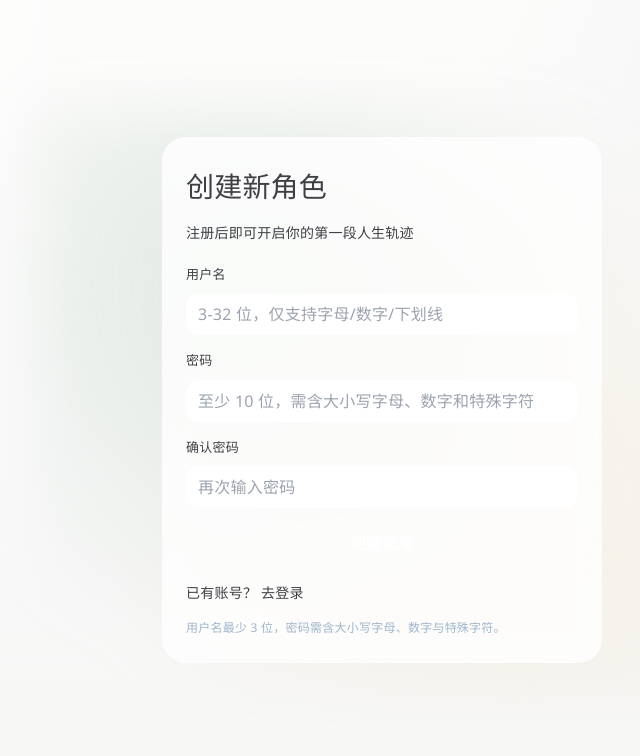
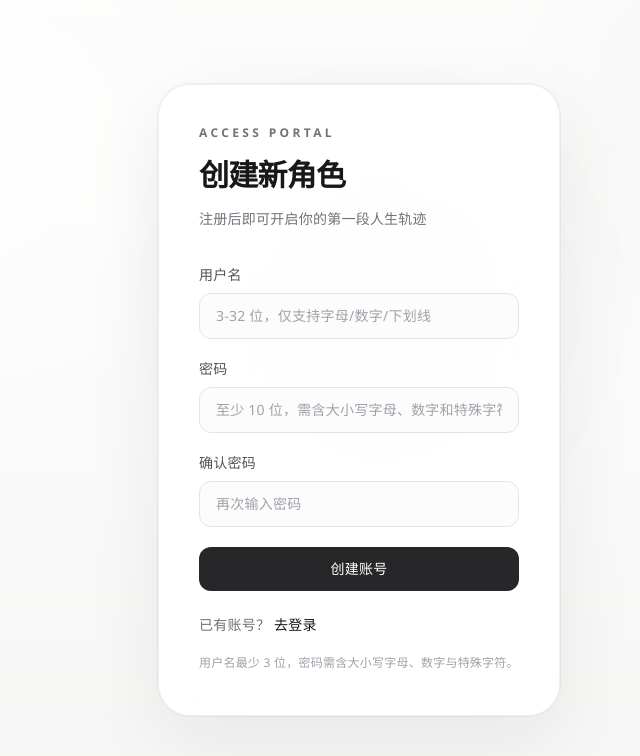
Before and after one commit to WhiteCloudOL/life-restart-web, a Vue app in the folder frontend/: page /register in a window 1280 px wide. Shown: the top 756 px of the page, without its empty margins (258-898 px from the left). Built offline with nearby package versions, Linux system fonts and the light colour scheme.

Commit message:
feat: unify auth and profile design system

```diff
--- a/frontend/src/components/AuthCard.vue
+++ b/frontend/src/components/AuthCard.vue
@@ -6,40 +6,14 @@ defineProps<{
 </script>
 
 <template>
-  <section class="card">
-    <header class="head">
-      <h1>{{ title }}</h1>
-      <p>{{ subtitle }}</p>
+  <section
+    class="rounded-[2rem] border border-zinc-200/60 bg-white/90 p-8 shadow-[0_24px_80px_rgba(24,24,27,0.07)] ring-1 ring-zinc-900/5 backdrop-blur-2xl lg:p-10"
+  >
+    <header class="mb-8">
+      <p class="text-xs font-semibold uppercase tracking-[0.28em] text-zinc-500">Access Portal</p>
+      <h1 class="mt-4 text-3xl font-bold tracking-tight text-zinc-900">{{ title }}</h1>
+      <p class="mt-3 text-sm leading-7 text-zinc-500">{{ subtitle }}</p>
     </header>
     <slot />
   </section>
 </template>
-
-<style scoped>
-.card {
-  border: 1px solid var(--line);
-  border-radius: 24px;
-  padding: 24px;
-  background: rgba(255, 255, 255, 0.78);
-  backdrop-filter: blur(14px);
-  box-shadow: var(--shadow-soft);
-}
-
-.head {
-  margin-bottom: 18px;
-}
-
-h1 {
-  margin: 0 0 8px;
-  font-size: 28px;
-  letter-spacing: 0.2px;
-  color: var(--title);
-  font-family: var(--font-serif);
-}
-
-p {
-  margin: 0;
-  color: var(--subtext);
-  font-size: 14px;
-}
-</style>
--- a/frontend/src/components/BaseButton.vue
+++ b/frontend/src/components/BaseButton.vue
@@ -16,44 +16,13 @@ withDefaults(
 </script>
 
 <template>
-  <button :type="type" :disabled="disabled || loading" :class="{ block }">
+  <button
+    :type="type"
+    :disabled="disabled || loading"
+    class="inline-flex h-11 items-center justify-center rounded-xl bg-zinc-800 px-5 text-sm font-medium text-white transition-all duration-300 hover:bg-zinc-900 hover:shadow-md focus:outline-none focus:ring-2 focus:ring-zinc-800/20 disabled:cursor-not-allowed disabled:opacity-60"
+    :class="block ? 'w-full' : ''"
+  >
     <span v-if="loading">处理中...</span>
     <slot v-else />
   </button>
 </template>
-
-<style scoped>
-button {
-  position: relative;
-  overflow: hidden;
-  height: 42px;
-  border: 0;
-  border-radius: 14px;
-  font-weight: 700;
-  letter-spacing: 0.2px;
-  color: #fff;
-  cursor: pointer;
-  background: linear-gradient(92deg, var(--accent), #6da58f);
-  box-shadow: var(--shadow-soft);
-  transition: transform 0.3s ease, opacity 0.3s ease, box-shadow 0.3s ease, background-color 0.3s ease;
-}
-
-button:hover:enabled {
-  transform: translateY(-1px) scale(1.02);
-  box-shadow: 0 10px 30px rgba(42, 157, 143, 0.2);
-}
-
-button:focus-visible {
-  outline: 2px solid rgba(105, 178, 255, 0.6);
-  outline-offset: 2px;
-}
-
-button:disabled {
-  opacity: 0.62;
-  cursor: not-allowed;
-}
-
-.block {
-  width: 100%;
-}
-</style>
--- a/frontend/src/components/BaseInput.vue
+++ b/frontend/src/components/BaseInput.vue
@@ -27,7 +27,11 @@ const emit = defineEmits<{
   (event: 'blur'): void;
 }>();
 
-const fieldClass = computed<string>(() => (props.error ? 'input is-error' : 'input'));
+const fieldClass = computed<string>(() =>
+  props.error
+    ? 'border-red-200 bg-red-50/50 focus:border-red-400 focus:ring-red-200'
+    : 'border-zinc-200 bg-zinc-50/50 focus:border-zinc-800 focus:ring-zinc-800/20',
+);
 
 const onInput = (event: Event): void => {
   const target = event.target as HTMLInputElement;
@@ -36,61 +40,20 @@ const onInput = (event: Event): void => {
 </script>
 
 <template>
-  <label class="field">
-    <span class="label">{{ label }}</span>
+  <label class="grid gap-2">
+    <span class="text-sm font-medium text-zinc-600">{{ label }}</span>
     <input
-      :class="fieldClass"
       :value="modelValue"
       :type="type"
       :placeholder="placeholder"
       :autocomplete="autocomplete"
       :disabled="disabled"
       :maxlength="maxLength"
+      class="w-full rounded-xl border px-4 py-3 text-sm text-zinc-700 placeholder-zinc-400 transition-all focus:outline-none focus:ring-2 disabled:cursor-not-allowed disabled:opacity-60"
+      :class="fieldClass"
       @input="onInput"
       @blur="$emit('blur')"
     />
-    <span v-if="error" class="error">{{ error }}</span>
+    <span v-if="error" class="text-xs text-red-500">{{ error }}</span>
   </label>
 </template>
-
-<style scoped>
-.field {
-  display: grid;
-  gap: 7px;
-}
-
-.label {
-  font-size: 13px;
-  color: var(--subtext);
-}
-
-.input {
-  height: 42px;
-  border-radius: 14px;
-  border: 1px solid var(--line);
-  padding: 0 12px;
-  background: rgba(255, 255, 255, 0.92);
-  color: var(--text);
-  transition: border-color 0.2s ease, box-shadow 0.2s ease;
-}
-
-.input:focus {
-  outline: none;
-  border-color: rgba(76, 201, 240, 0.55);
-  box-shadow: 0 0 0 3px rgba(76, 201, 240, 0.15);
-}
-
-.input.is-error {
-  border-color: rgba(255, 92, 122, 0.65);
-}
-
-.input:disabled {
-  opacity: 0.65;
-  cursor: not-allowed;
-}
-
-.error {
-  font-size: 12px;
-  color: var(--danger);
-}
-</style>
--- a/frontend/src/layouts/AuthLayout.vue
+++ b/frontend/src/layouts/AuthLayout.vue
@@ -1,35 +1,13 @@
 <template>
-  <div class="auth-shell">
-    <div class="aurora" />
-    <main class="auth-content">
+  <div class="relative min-h-screen overflow-hidden bg-zinc-50 px-4 py-10">
+    <div
+      class="pointer-events-none absolute inset-0 bg-[radial-gradient(circle_at_18%_18%,rgba(255,255,255,0.95),transparent_24%),radial-gradient(circle_at_82%_14%,rgba(244,244,245,0.9),transparent_24%),linear-gradient(180deg,#fcfcfb_0%,#fafafa_52%,#f6f6f5_100%)]"
+    />
+    <div
+      class="pointer-events-none absolute left-1/2 top-24 h-[26rem] w-[26rem] -translate-x-1/2 rounded-full bg-[radial-gradient(circle,rgba(24,24,27,0.06),transparent_68%)] blur-3xl"
+    />
+    <main class="relative z-10 mx-auto flex min-h-[calc(100vh-5rem)] w-full max-w-md items-center">
       <RouterView />
     </main>
   </div>
 </template>
-
-<style scoped>
-.auth-shell {
-  min-height: 100vh;
-  position: relative;
-  display: grid;
-  place-items: center;
-  padding: 24px;
-}
-
-.aurora {
-  position: absolute;
-  width: min(700px, 95vw);
-  aspect-ratio: 1.2;
-  background:
-    radial-gradient(circle at 30% 30%, rgba(132, 169, 140, 0.22), transparent 60%),
-    radial-gradient(circle at 70% 70%, rgba(232, 208, 162, 0.2), transparent 65%);
-  filter: blur(28px);
-  pointer-events: none;
-}
-
-.auth-content {
-  width: min(440px, 100%);
-  position: relative;
-  z-index: 1;
-}
-</style>
--- a/frontend/src/views/Login.vue
+++ b/frontend/src/views/Login.vue
@@ -54,7 +54,7 @@ const onSubmit = async (): Promise<void> => {
 
 <template>
   <AuthCard title="欢迎回来" subtitle="继续你的 AI 人生推演">
-    <form class="form" @submit.prevent="onSubmit">
+    <form class="grid gap-5" @submit.prevent="onSubmit">
       <BaseInput
         v-model="username"
         label="用户名"
@@ -73,33 +73,14 @@ const onSubmit = async (): Promise<void> => {
         :max-length="PASSWORD_MAX_LENGTH"
         @blur="validateForm"
       />
-      <p v-if="globalError" class="error">{{ globalError }}</p>
+      <p v-if="globalError" class="text-sm text-red-500">{{ globalError }}</p>
       <BaseButton type="submit" :loading="authStore.isLoggingIn" :disabled="!canSubmit">
         {{ authStore.isLoggingIn ? '登录中...' : '登录' }}
       </BaseButton>
     </form>
-    <p class="foot">
+    <p class="mt-6 text-sm text-zinc-500">
       没有账号？
-      <RouterLink to="/register">去注册</RouterLink>
+      <RouterLink to="/register" class="font-medium text-zinc-900 transition-colors hover:text-zinc-600">去注册</RouterLink>
     </p>
   </AuthCard>
 </template>
-
-<style scoped>
-.form {
-  display: grid;
-  gap: 14px;
-}
-
-.error {
-  margin: 0;
-  color: var(--danger);
-  font-size: 13px;
-}
-
-.foot {
-  margin: 16px 0 0;
-  color: var(--subtext);
-  font-size: 14px;
-}
-</style>
--- a/frontend/src/views/Profile.vue
+++ b/frontend/src/views/Profile.vue
@@ -88,7 +88,6 @@ const onSave = async (): Promise<void> => {
       custom_base_url: form.custom_base_url.trim() || null,
     };
 
-    // 空值不覆盖 Key，防止误清空；如果要清空可在后续加“清空 Key”显式开关。
     if (form.custom_api_key.trim()) {
       payload.custom_api_key = form.custom_api_key.trim();
     }
@@ -108,23 +107,51 @@ const onSave = async (): Promise<void> => {
 </script>
 
 <template>
-  <section class="panel">
-    <h1>个人设置</h1>
-    <p class="hint">用户名不可修改。可修改昵称并切换默认 API / 自定义 API（自定义模式不计额度）。</p>
-    <form class="form" @submit.prevent="onSave">
+  <section class="px-4 pb-16 pt-6 lg:pt-10">
+    <div
+      class="mx-auto w-full max-w-4xl rounded-[2rem] border border-zinc-200/60 bg-white/90 p-8 shadow-[0_24px_80px_rgba(24,24,27,0.07)] ring-1 ring-zinc-900/5 backdrop-blur-2xl lg:p-10"
+    >
+      <div class="mb-8">
+        <p class="text-xs font-semibold uppercase tracking-[0.28em] text-zinc-500">Profile Settings</p>
+        <h1 class="mt-4 text-3xl font-bold tracking-tight text-zinc-900">个人设置</h1>
+        <p class="mt-3 max-w-2xl text-sm leading-7 text-zinc-500">
+          用户名不可修改。你可以更新昵称，并在默认 API 与自定义 API 模式之间切换。
+        </p>
+      </div>
+
+      <form class="grid gap-6" @submit.prevent="onSave">
+        <div class="grid gap-5 lg:grid-cols-2">
           <BaseInput v-model="form.username" label="用户名（不可修改）" autocomplete="username" disabled />
           <BaseInput v-model="form.nickname" label="昵称" autocomplete="nickname" placeholder="用于展示的昵称" />
-      <fieldset class="mode-group">
-        <legend>调用模式</legend>
-        <label>
-          <input v-model="form.api_mode" type="radio" value="default" />
-          <span>默认 API（计入额度）</span>
+        </div>
+
+        <fieldset class="rounded-[1.5rem] border border-zinc-200/60 bg-zinc-50/70 p-5 ring-1 ring-zinc-900/5">
+          <legend class="px-2 text-sm font-medium text-zinc-500">调用模式</legend>
+          <div class="mt-3 grid gap-3 sm:grid-cols-2">
+            <label
+              class="flex cursor-pointer items-start gap-3 rounded-2xl border p-4 transition-all"
+              :class="form.api_mode === 'default' ? 'border-zinc-800 bg-white ring-1 ring-zinc-800/10' : 'border-zinc-200 bg-white/70'"
+            >
+              <input v-model="form.api_mode" type="radio" value="default" class="mt-1 h-4 w-4 accent-zinc-800" />
+              <span>
+                <span class="block text-sm font-medium text-zinc-800">默认 API</span>
+                <span class="mt-1 block text-xs leading-6 text-zinc-500">计入系统额度，适合直接开始体验。</span>
+              </span>
             </label>
-        <label>
-          <input v-model="form.api_mode" type="radio" value="custom" />
-          <span>自定义 API（不计额度）</span>
+            <label
+              class="flex cursor-pointer items-start gap-3 rounded-2xl border p-4 transition-all"
+              :class="form.api_mode === 'custom' ? 'border-zinc-800 bg-white ring-1 ring-zinc-800/10' : 'border-zinc-200 bg-white/70'"
+            >
+              <input v-model="form.api_mode" type="radio" value="custom" class="mt-1 h-4 w-4 accent-zinc-800" />
+              <span>
+                <span class="block text-sm font-medium text-zinc-800">自定义 API</span>
+                <span class="mt-1 block text-xs leading-6 text-zinc-500">不计平台额度，适合接入自己的模型与网关。</span>
+              </span>
             </label>
+          </div>
         </fieldset>
+
+        <div class="grid gap-5 lg:grid-cols-2">
           <BaseInput
             v-model="form.custom_model_name"
             label="自定义模型名"
@@ -137,6 +164,8 @@ const onSave = async (): Promise<void> => {
             placeholder="例如 https://api.openai.com/v1"
             :disabled="form.api_mode === 'default'"
           />
+        </div>
+
         <BaseInput
           v-model="form.custom_api_key"
           label="自定义 API Key"
@@ -144,74 +173,17 @@ const onSave = async (): Promise<void> => {
           placeholder="留空表示不修改；输入新值会覆盖"
           :disabled="form.api_mode === 'default'"
         />
-      <p v-if="errorMessage" class="error">{{ errorMessage }}</p>
-      <p v-if="successMessage" class="success">{{ successMessage }}</p>
-      <BaseButton type="submit" :loading="isSaving">保存设置</BaseButton>
+
+        <div class="flex flex-col gap-3">
+          <p v-if="errorMessage" class="text-sm text-red-500">{{ errorMessage }}</p>
+          <p v-if="successMessage" class="text-sm text-emerald-600">{{ successMessage }}</p>
+        </div>
+
+        <div class="flex flex-col gap-3 sm:flex-row sm:items-center">
+          <BaseButton type="submit" :loading="isSaving" :block="false">保存设置</BaseButton>
+          <p class="text-xs text-zinc-500">自定义 Key 留空时不会覆盖已有值。</p>
+        </div>
       </form>
+    </div>
   </section>
 </template>
-
-<style scoped>
-.panel {
-  padding: 24px;
-  border: 1px solid var(--line);
-  border-radius: 24px;
-  background: var(--panel);
-  backdrop-filter: blur(14px);
-  box-shadow: var(--shadow-soft);
-  width: min(760px, 100%);
-}
-
-h1 {
-  margin: 0;
-  color: var(--title);
-  font-family: var(--font-serif);
-}
-
-.hint {
-  margin: 10px 0 0;
-  color: var(--subtext);
-  line-height: 1.75;
-}
-
-.form {
-  display: grid;
-  gap: 14px;
-  margin-top: 20px;
-}
-
-.mode-group {
-  margin: 0;
-  border: 1px solid var(--line);
-  border-radius: 16px;
-  padding: 12px 14px;
-  display: grid;
-  gap: 10px;
-  background: rgba(255, 255, 255, 0.66);
-}
-
-.mode-group legend {
-  padding: 0 6px;
-  color: var(--subtext);
-  font-size: 13px;
-}
-
-.mode-group label {
-  display: flex;
-  align-items: center;
-  gap: 8px;
-  color: var(--text);
-}
-
-.error {
-  margin: 0;
-  color: var(--danger);
-  font-size: 13px;
-}
-
-.success {
-  margin: 0;
-  color: var(--accent-2);
-  font-size: 13px;
-}
-</style>
--- a/frontend/src/views/Register.vue
+++ b/frontend/src/views/Register.vue
@@ -70,7 +70,7 @@ const onSubmit = async (): Promise<void> => {
 
 <template>
   <AuthCard title="创建新角色" subtitle="注册后即可开启你的第一段人生轨迹">
-    <form class="form" @submit.prevent="onSubmit">
+    <form class="grid gap-5" @submit.prevent="onSubmit">
       <BaseInput
         v-model="form.username"
         label="用户名"
@@ -100,47 +100,18 @@ const onSubmit = async (): Promise<void> => {
         :max-length="PASSWORD_MAX_LENGTH"
         @blur="validateForm"
       />
-      <p v-if="globalError" class="error">{{ globalError }}</p>
-      <p v-if="successMessage" class="success">{{ successMessage }}</p>
+      <p v-if="globalError" class="text-sm text-red-500">{{ globalError }}</p>
+      <p v-if="successMessage" class="text-sm text-emerald-600">{{ successMessage }}</p>
       <BaseButton type="submit" :loading="isSubmitting" :disabled="!canSubmit">
         {{ isSubmitting ? '提交中...' : '创建账号' }}
       </BaseButton>
     </form>
-    <p class="foot">
+    <p class="mt-6 text-sm text-zinc-500">
       已有账号？
-      <RouterLink to="/login">去登录</RouterLink>
+      <RouterLink to="/login" class="font-medium text-zinc-900 transition-colors hover:text-zinc-600">去登录</RouterLink>
     </p>
-    <p class="hint">用户名最少 {{ USERNAME_MIN_LENGTH }} 位，密码需含大小写字母、数字与特殊字符。</p>
+    <p class="mt-4 text-xs leading-6 text-zinc-400">
+      用户名最少 {{ USERNAME_MIN_LENGTH }} 位，密码需含大小写字母、数字与特殊字符。
+    </p>
   </AuthCard>
 </template>
-
-<style scoped>
-.form {
-  display: grid;
-  gap: 14px;
-}
-
-.error {
-  margin: 0;
-  color: var(--danger);
-  font-size: 13px;
-}
-
-.success {
-  margin: 0;
-  color: var(--accent-2);
-  font-size: 13px;
-}
-
-.foot {
-  margin: 16px 0 0;
-  color: var(--subtext);
-  font-size: 14px;
-}
-
-.hint {
-  margin: 12px 0 0;
-  color: rgba(134, 164, 194, 0.8);
-  font-size: 12px;
-}
-</style>
```
Lines whose indentation alone changed are shown as unchanged.
